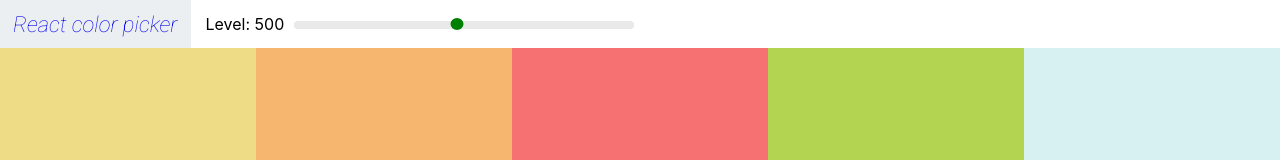
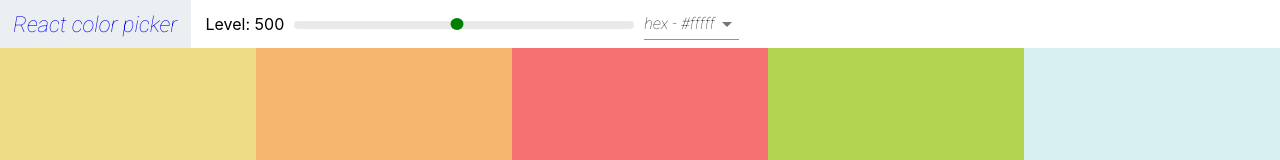
Before and after one commit to daylanberry/colors-app, a React (Create React App) app: page / in a window 1280 px wide. Shown: the top 160 px of the page. Built offline with nearby package versions, Linux system fonts and the light colour scheme.

Commit message:
added select

```diff
--- a/package.json
+++ b/package.json
@@ -3,6 +3,7 @@
   "version": "0.1.0",
   "private": true,
   "dependencies": {
+    "@material-ui/core": "^4.11.0",
     "@testing-library/jest-dom": "^4.2.4",
     "@testing-library/react": "^9.5.0",
     "@testing-library/user-event": "^7.2.1",
--- a/src/Navbar.js
+++ b/src/Navbar.js
@@ -1,11 +1,28 @@
 import React, { Component } from 'react';
 import 'rc-slider/assets/index.css';
-import './Navbar.css'
+import './Navbar.css';
 import Slider from 'rc-slider';
 
+import Select from '@material-ui/core/Select';
+import MenuItem from '@material-ui/core/MenuItem';
+
 class Navbar extends Component {
+  constructor(props) {
+    super(props);
+
+    this.state = {
+      format: 'hex'
+    }
+  }
+
+  handleChange = (e) => {
+    this.setState({ format: e.target.value },
+      () => this.props.handleChange(this.state.format))
+  }
+
   render() {
-    const { changeLevel, level } = this.props;
+    const { changeLevel, level, handleChange } = this.props;
+    const { format } = this.state
 
     return (
       <header className='Navbar'>
@@ -23,7 +40,16 @@
                 onAfterChange={changeLevel}
               />
             </div>
-
+          </div>
+          <div className='select-container'>
+            <Select
+              onChange={this.handleChange}
+              value={format}
+            >
+              <MenuItem value='hex'>hex - #fffff</MenuItem>
+              <MenuItem value='rgb'>rgb - rgb(255, 255, 255)</MenuItem>
+             <MenuItem value='rgba'>RGBA - rgba(255, 255, 255, 1.0)</MenuItem>
+            </Select>
           </div>
 
       </header>
--- a/src/Palette.js
+++ b/src/Palette.js
@@ -9,7 +9,8 @@
     super(props);
 
     this.state = {
-      level: 500
+      level: 500,
+      format: 'hex'
     }
   }
 
@@ -17,17 +18,25 @@
     this.setState({ level })
   }
 
+  handleChange = (val) => {
+    this.setState({ format: val })
+  }
+
   render() {
     const { colors } = this.props.palette;
-    const { level } = this.state;
+    const { level, format } = this.state;
 
     const colorBoxes = colors[level].map(color => (
-      <ColorBox background={color.hex} name={color.name}/>
+      <ColorBox background={color[format]} name={color.name}/>
 
     ))
     return (
       <div className='Palette'>
-        <Navbar changeLevel={this.changeLevel} level={level}/>
+        <Navbar
+          changeLevel={this.changeLevel}
+          level={level}
+          handleChange={this.handleChange}
+        />
         <div className='Palette-colors'>
           {colorBoxes}
         </div>
```
Also changed, not shown: 1 other file (tests, documents, lock files or other folders).
